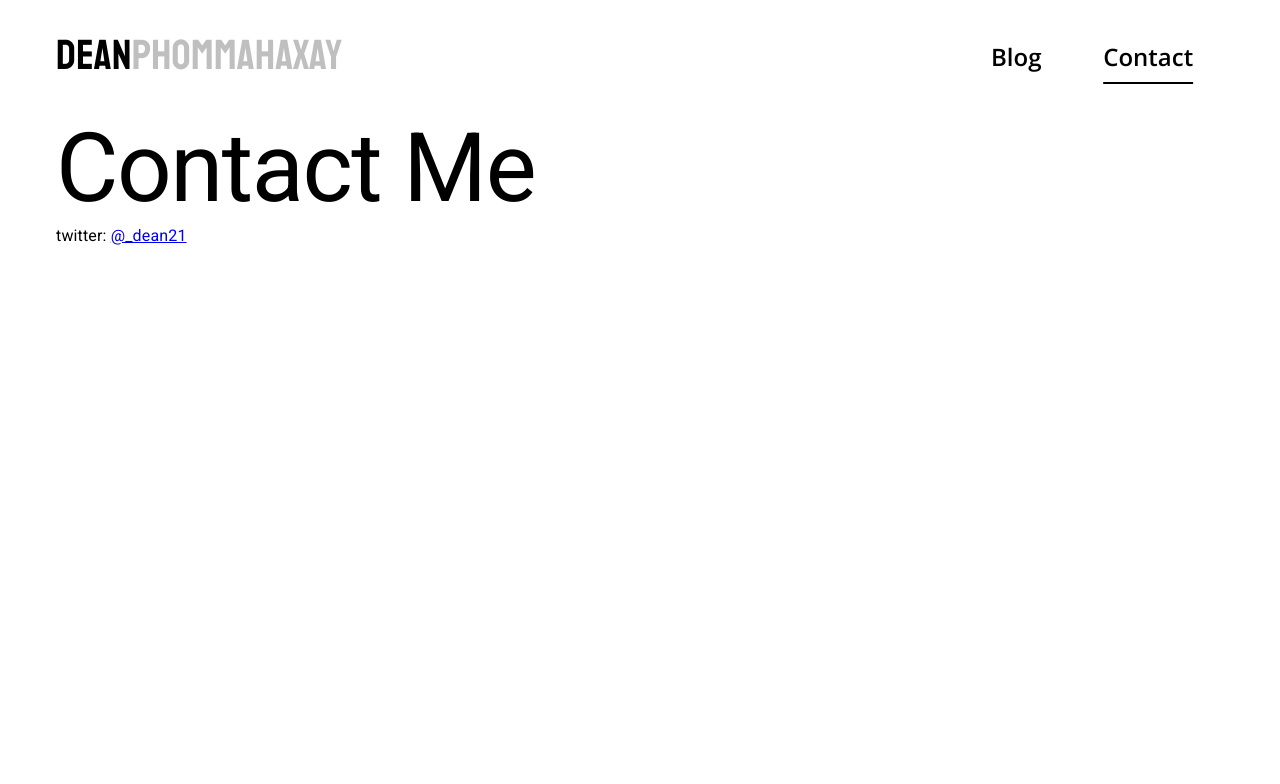
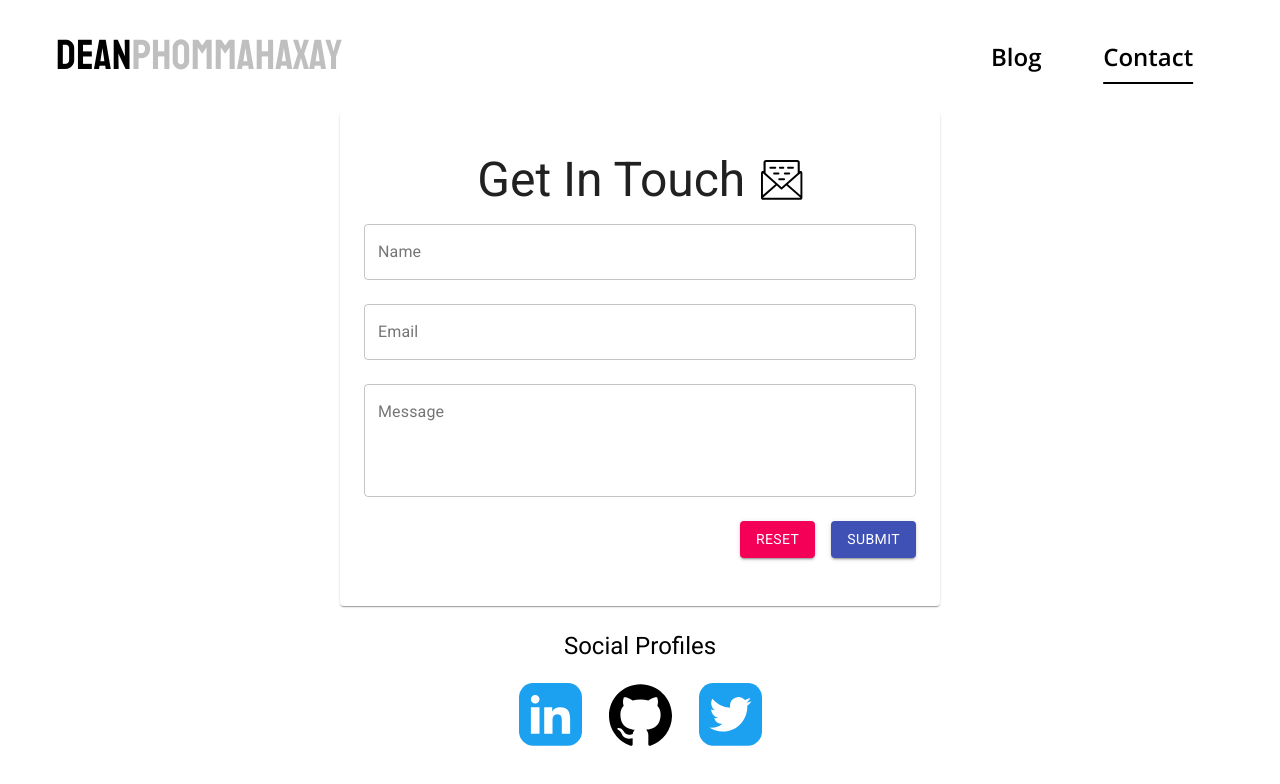
Before and after one commit to dphogit/blogfolio, a Gatsby site: page /contact in a window 1280 px wide. Built offline with nearby package versions, Linux system fonts and the light colour scheme; Gatsby itself is replaced by a stand-in of ours.

Commit message:
contact form frontend implemented

```diff
--- a/package.json
+++ b/package.json
@@ -16,6 +16,7 @@
   "dependencies": {
     "@material-ui/core": "^4.12.3",
     "@material-ui/icons": "^4.11.2",
+    "formik": "^2.2.9",
     "gatsby": "^3.12.1",
     "gatsby-plugin-image": "^1.12.0",
     "gatsby-plugin-material-ui": "^3.0.1",
@@ -27,7 +28,8 @@
     "gatsby-transformer-remark": "^4.9.0",
     "gatsby-transformer-sharp": "^3.12.0",
     "react": "^17.0.1",
-    "react-dom": "^17.0.1"
+    "react-dom": "^17.0.1",
+    "yup": "^0.32.9"
   },
   "devDependencies": {
     "env-cmd": "^10.1.0",
--- /dev/null
+++ b/src/components/contact-form/contact-form.js
@@ -0,0 +1,89 @@
+import React from "react"
+import { Button, TextField } from "@material-ui/core"
+import { Formik } from "formik"
+import * as Yup from "yup"
+import useStyles from "./styles"
+
+const initialForm = { name: "", email: "", message: "" }
+
+const ContactForm = () => {
+  const classes = useStyles()
+
+  return (
+    <Formik
+      initialValues={initialForm}
+      validationSchema={Yup.object({
+        name: Yup.string().required("Name Required"),
+        email: Yup.string()
+          .email("Invalid Email Address")
+          .required("Email Required"),
+        message: Yup.string()
+          .min(30, "Must Be 30 Characters Or More ")
+          .required("Message Required"),
+      })}
+      onSubmit={(values, { resetForm }) => {
+        alert(JSON.stringify(values, null, 4))
+        resetForm(initialForm)
+      }}
+    >
+      {formik => (
+        <form
+          onSubmit={formik.handleSubmit}
+          style={{ display: "flex", flexDirection: "column" }}
+        >
+          <TextField
+            id="name"
+            name="name"
+            label="Name"
+            variant="outlined"
+            type="text"
+            {...formik.getFieldProps("name")}
+            error={formik.touched.name && Boolean(formik.errors.name)}
+            helperText={formik.touched.name && formik.errors.name}
+            className={classes.textField}
+          />
+
+          <TextField
+            id="email"
+            name="email"
+            label="Email"
+            variant="outlined"
+            type="email"
+            {...formik.getFieldProps("email")}
+            error={formik.touched.email && Boolean(formik.errors.email)}
+            helperText={formik.touched.email && formik.errors.email}
+            className={classes.textField}
+          />
+
+          <TextField
+            id="message"
+            name="message"
+            label="Message"
+            variant="outlined"
+            {...formik.getFieldProps("message")}
+            multiline
+            rows={4}
+            error={formik.touched.message && Boolean(formik.errors.message)}
+            helperText={formik.touched.message && formik.errors.message}
+            className={classes.textField}
+          />
+
+          <div className={classes.actions}>
+            <Button
+              variant="contained"
+              color="secondary"
+              onClick={formik.handleReset}
+            >
+              Reset
+            </Button>
+            <Button type="submit" variant="contained" color="primary">
+              Submit
+            </Button>
+          </div>
+        </form>
+      )}
+    </Formik>
+  )
+}
+
+export default ContactForm
--- /dev/null
+++ b/src/components/contact-form/styles.js
@@ -0,0 +1,17 @@
+import { makeStyles } from "@material-ui/core/styles"
+
+const useStyles = makeStyles(theme => ({
+  textField: {
+    marginBottom: theme.spacing(3),
+  },
+  actions: {
+    display: "flex",
+    justifyContent: "flex-end",
+    alignItems: "center",
+    "& button[type=submit]": {
+      marginLeft: theme.spacing(2),
+    },
+  },
+}))
+
+export default useStyles
--- a/src/pages/blog.js
+++ b/src/pages/blog.js
@@ -40,8 +40,8 @@ const BlogPage = () => {
     <Layout>
       <Typography
         align="center"
-        variant="h1"
-        style={{ fontFamily: "Open-sans , sans-serif", margin: "2.5rem" }}
+        variant={matches ? "h3" : "h1"}
+        style={{ fontFamily: "Open-sans , sans-serif", margin: "2rem" }}
       >
         Posts
       </Typography>
--- a/src/pages/contact.js
+++ b/src/pages/contact.js
@@ -1,18 +1,119 @@
 import React from "react"
-import { Typography } from "@material-ui/core"
+import {
+  Card,
+  makeStyles,
+  CardContent,
+  Container,
+  Typography,
+} from "@material-ui/core"
 
 import Layout from "../components/layout"
+import ContactForm from "../components/contact-form/contact-form"
+import NewsletterSvg from "../assets/newsletter.svg"
+import GitHubSvg from "../assets/github.svg"
+import LinkedInSvg from "../assets/linkedin-app.svg"
+import TwitterSvg from "../assets/twitter-app.svg"
+
+const useStyles = makeStyles(theme => ({
+  card: {
+    padding: "1.5rem 0.5rem",
+    [theme.breakpoints.down("sm")]: {
+      padding: "0.5rem 0.25rem",
+    },
+  },
+
+  cardHeader: {
+    display: "flex",
+    justifyContent: "center",
+    alignItems: "center",
+    marginBottom: "1rem",
+
+    "& h3": {
+      [theme.breakpoints.down("sm")]: {
+        fontSize: "2rem",
+      },
+    },
+
+    "& svg": {
+      width: "7.5%",
+      marginLeft: "1rem",
+      [theme.breakpoints.down("sm")]: {
+        display: "none",
+      },
+    },
+  },
+
+  footer: {
+    marginTop: theme.spacing(3),
+  },
+
+  socialActions: {
+    display: "flex",
+    justifyContent: "center",
+    margin: "auto",
+    marginTop: theme.spacing(1),
+    width: "45%",
+
+    [theme.breakpoints.down("sm")]: {
+      width: "80%",
+    },
+
+    "& a": {
+      width: "25%",
+      margin: "5%",
+
+      "& svg": {
+        width: "100%",
+        top: 0,
+      },
+    },
+  },
+}))
 
 const ContactPage = () => {
+  const classes = useStyles()
+
   return (
     <Layout>
-      <Typography variant="h1">Contact Me</Typography>
-      <Typography>
-        twitter:{" "}
-        <a href="https://twitter.com/_dean21" target="_blank" rel="noreferrer">
-          @_dean21
-        </a>
-      </Typography>
+      <Container maxWidth="sm" style={{ padding: 0 }}>
+        <Card variant="elevation" className={classes.card}>
+          <CardContent>
+            <div className={classes.cardHeader}>
+              <Typography variant="h3">Get In Touch</Typography>
+              <NewsletterSvg />
+            </div>
+            <ContactForm />
+          </CardContent>
+        </Card>
+        <footer className={classes.footer}>
+          <Typography variant="h5" align="center">
+            Social Profiles
+          </Typography>
+          <div className={classes.socialActions}>
+            <a
+              href="https://www.linkedin.com/in/dean-phommahaxay/"
+              target="_blank"
+              rel="noreferrer"
+            >
+              <LinkedInSvg />
+            </a>
+            <a
+              href="https://github.com/dphogit"
+              target="_blank"
+              rel="noreferrer"
+            >
+              <GitHubSvg />
+            </a>
+            <a
+              href="https://twitter.com/_dean21"
+              target="_blank"
+              rel="noreferrer"
+            >
+              <TwitterSvg />
+            </a>
+          </div>
+        </footer>
+      </Container>
     </Layout>
   )
 }
```
Also changed, not shown: src/components/blog-post/styles.js (+22 -3 lines), src/pages/index.js (+2 -97 lines), src/styles/home.js (added, +103 -0 lines), src/assets/github.svg (added), src/assets/linkedin-app.svg (added), src/assets/newsletter.svg (added), src/assets/twitter-app.svg (added), 1 other file.
